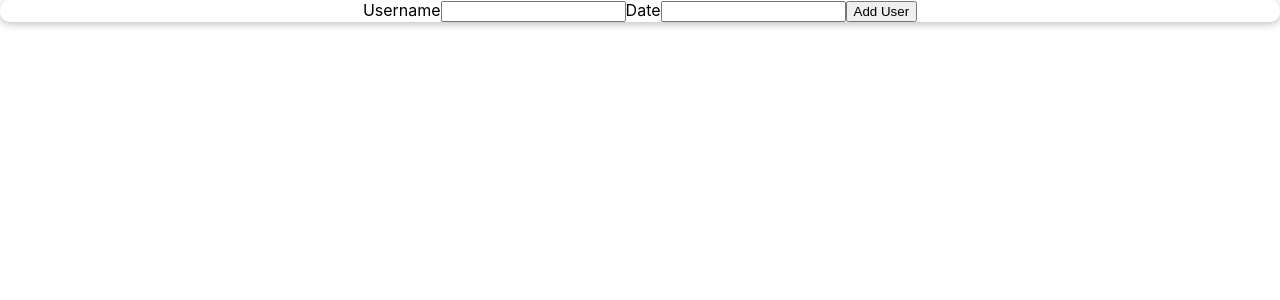
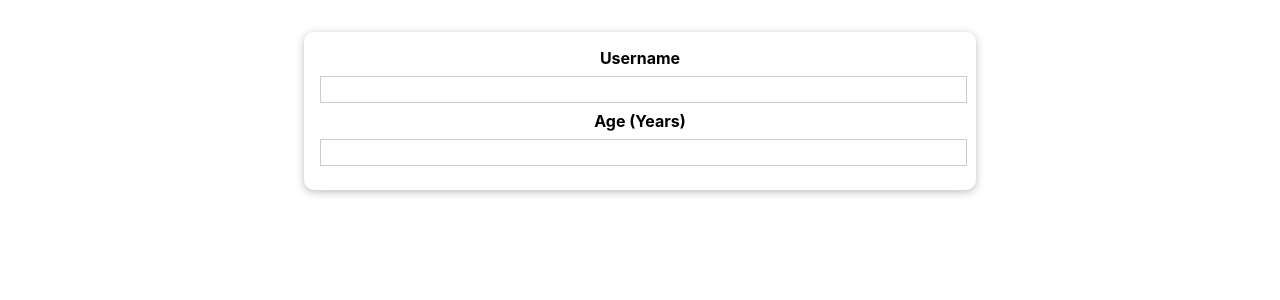
Before and after one commit to jeffrey-ke/attendance-webapp, a React (Create React App) app: page / in a window 1280 px wide. Shown: the top 300 px of the page. Built offline with nearby package versions, Linux system fonts and the light colour scheme.

Commit message:
Created formatted user input field.

```diff
--- a/src/Components/Users/AddUser/AddUser.js
+++ b/src/Components/Users/AddUser/AddUser.js
@@ -1,24 +1,23 @@
-import React from "react";
-import classes from './AddUser.modules.css'
-import Card from "../../UI/Card";
+import React from 'react';
 
-const AddUser = props => {
+import Card from '../../UI/Card';
+import classes from './AddUser.module.css';
 
-    const addUserHandler = (event) =>{
+const AddUser = (props) => {
+  const addUserHandler = (event) => {
     event.preventDefault();
   };
 
   return (
     <Card className={classes.input}>
-            <form className={classes.input} onSubmit={addUserHandler}>
-            <label>Username</label>
-            <input type='text' id="username"></input>
-            <label>Date</label>
-            <input type='text' id="age"></input>
-            <button type="submit">Add User</button>
+      <form onSubmit={addUserHandler}>
+        <label htmlFor="username">Username</label>
+        <input id="username" type="text" />
+        <label htmlFor="age">Age (Years)</label>
+        <input id="age" type="number" />
       </form>
     </Card>
+  );
+};
 
-    );
-}
 export default AddUser;
```
Also changed, not shown: src/Components/Users/AddUser/AddUser.module.css (renamed from src/Components/Users/AddUser/AddUser.modules.css). Lines whose indentation alone changed are shown as unchanged.
